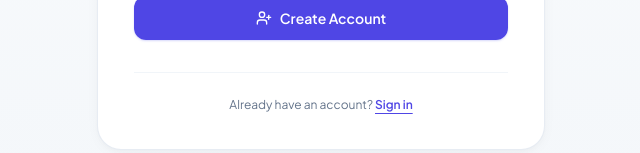
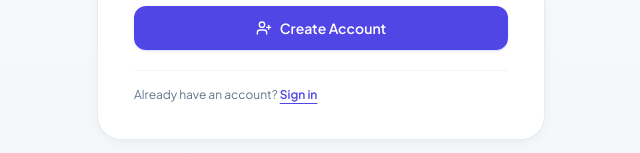
Before and after one commit to AbhijithKumar-07/LMS, a Next.js app in the folder frontend/: page /register in a window 1280 px wide. Shown: the part 549-702 px from the top of the page, without its empty margins (319-959 px from the left). Built offline with nearby package versions, Linux system fonts and the light colour scheme; no server answers.

Commit message:
style: left-align footer link and reduce vertical gap below submit buttons

```diff
--- a/frontend/src/app/login/page.tsx
+++ b/frontend/src/app/login/page.tsx
@@ -120,7 +120,7 @@ export default function LoginPage() {
           </form>
 
           {/* Footer Link */}
-          <div className="mt-8 pt-6 border-t border-slate-100 text-center text-xs text-slate-500">
+          <div className="mt-5 pt-4 border-t border-slate-100 text-left text-xs text-slate-500">
             Don&apos;t have an account?{" "}
             <Link
               href="/register"
--- a/frontend/src/app/register/page.tsx
+++ b/frontend/src/app/register/page.tsx
@@ -134,7 +134,7 @@ export default function RegisterPage() {
           </form>
 
           {/* Footer Link */}
-          <div className="mt-8 pt-6 border-t border-slate-100 text-center text-xs text-slate-500">
+          <div className="mt-5 pt-4 border-t border-slate-100 text-left text-xs text-slate-500">
             Already have an account?{" "}
             <Link
               href="/login"
```
